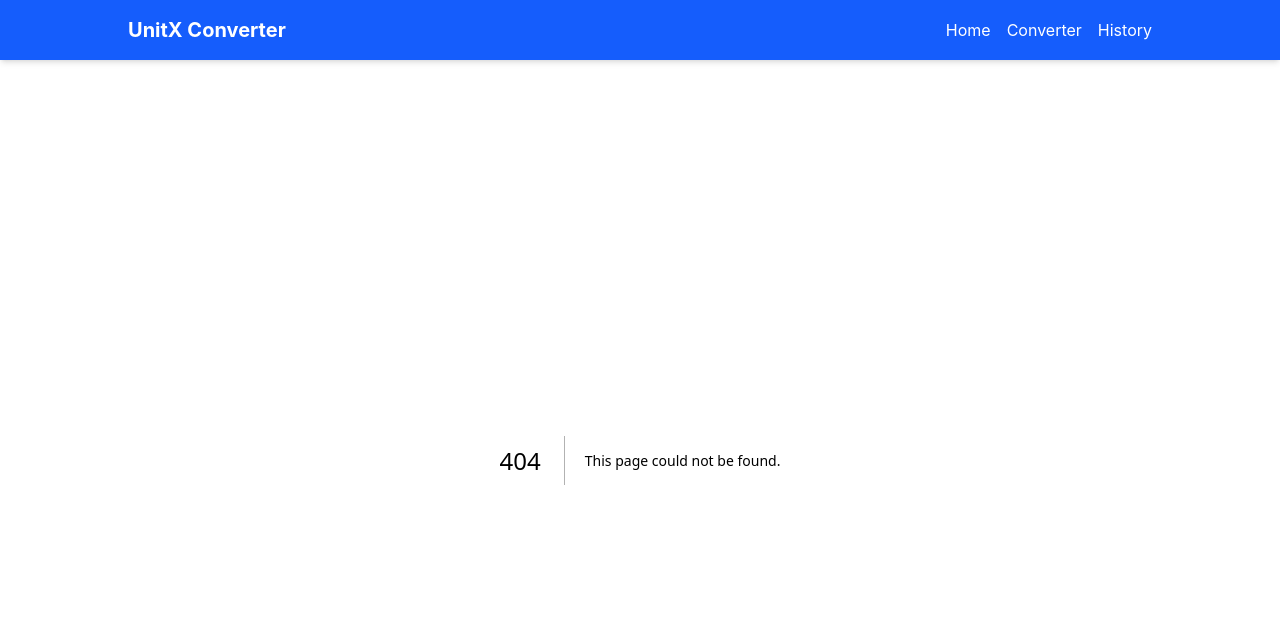
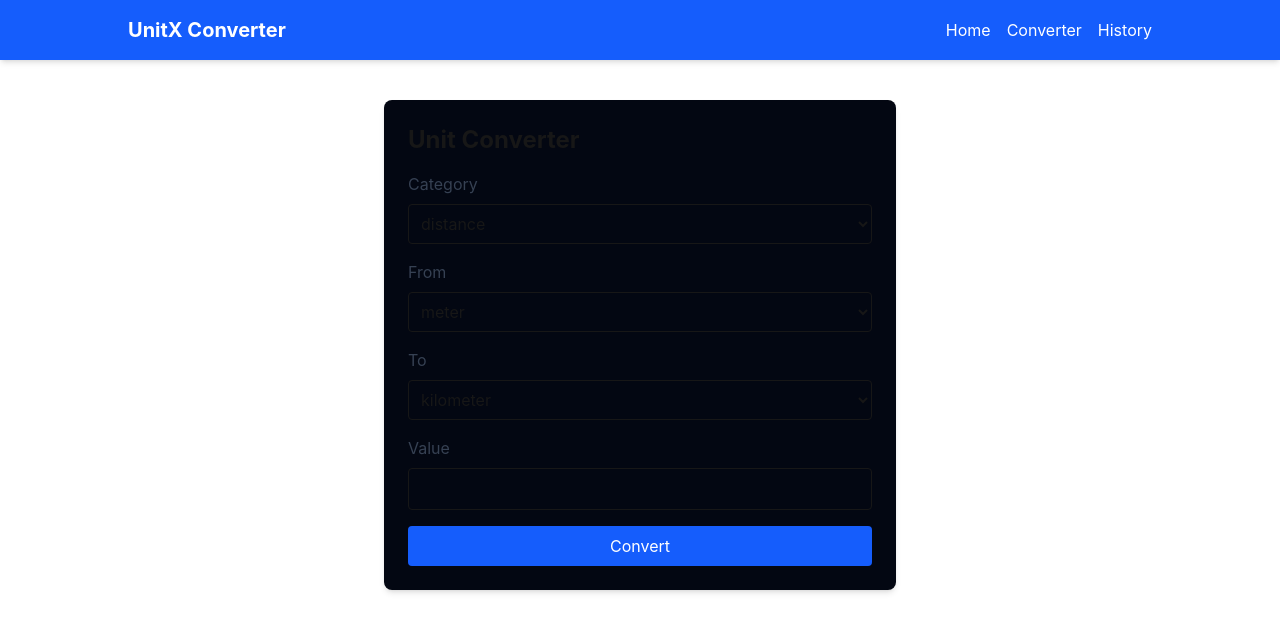
Before and after one commit to Prasadkadam03/UnitX, a Next.js app: page /converter in a window 1280 px wide. Before the commit this address had no page. Shown: the top 632 px of the page. Built offline with nearby package versions, Linux system fonts and the light colour scheme.

Commit message:
Implemented Unit converions and tried history

```diff
--- /dev/null
+++ b/app/Models/Conversion.js
@@ -0,0 +1,37 @@
+import clientPromise from "../lib/mongodb.js";
+
+export async function saveConversion({ userId, category, fromUnit, toUnit, inputValue, outputValue }) {
+  const client = await clientPromise;
+  const db = client.db("unitx");
+  const result = await db.collection("conversions").insertOne({
+    userId,
+    category,
+    fromUnit,
+    toUnit,
+    inputValue,
+    outputValue,
+    timestamp: new Date()
+  });
+  return result.insertedId;
+}
+
+export async function getConversions(userId, page = 1, limit = 10, categoryFilter = null) {
+  const client = await clientPromise;
+  const db = client.db("unitx");
+  const query = { userId };
+  if (categoryFilter) query.category = categoryFilter;
+
+  const skip = (page - 1) * limit;
+
+  const conversions = await db
+    .collection("conversions")
+    .find(query)
+    .sort({ timestamp: -1 })
+    .skip(skip)
+    .limit(limit)
+    .toArray();
+
+  const total = await db.collection("conversions").countDocuments(query);
+
+  return { conversions, total };
+}
--- /dev/null
+++ b/app/api/conversions/route.js
@@ -0,0 +1,34 @@
+import { getServerSession } from "next-auth";
+import { authOptions } from "../../../lib/auth.js";
+import { saveConversion, getConversions } from "../../../models/Conversion.js";
+
+export async function POST(req) {
+  const session = await getServerSession(authOptions);
+  if (!session) return new Response("Unauthorized", { status: 401 });
+
+  const { category, fromUnit, toUnit, inputValue, outputValue } = await req.json();
+  await saveConversion({
+    userId: session.user.id,
+    category,
+    fromUnit,
+    toUnit,
+    inputValue,
+    outputValue
+  });
+
+  return new Response(JSON.stringify({ success: true }), { status: 201 });
+}
+
+export async function GET(req) {
+  const session = await getServerSession(authOptions);
+  if (!session) return new Response("Unauthorized", { status: 401 });
+
+  const { searchParams } = new URL(req.url);
+  const page = parseInt(searchParams.get("page")) || 1;
+  const limit = parseInt(searchParams.get("limit")) || 10;
+  const category = searchParams.get("category") || null;
+
+  const { conversions, total } = await getConversions(session.user.id, page, limit, category);
+
+  return new Response(JSON.stringify({ conversions, total, page, limit }), { status: 200 });
+}
--- /dev/null
+++ b/app/converter/page.js
@@ -0,0 +1,98 @@
+"use client";
+
+import { useState } from "react";
+import { units, convertValue } from "../../lib/conversions";
+
+export default function ConverterPage() {
+  const categories = Object.keys(units);
+  const [category, setCategory] = useState("distance");
+  const [fromUnit, setFromUnit] = useState("meter");
+  const [toUnit, setToUnit] = useState("kilometer");
+  const [inputValue, setInputValue] = useState("");
+  const [result, setResult] = useState(null);
+
+  function handleConvert() {
+    if (!inputValue) return;
+    const value = parseFloat(inputValue);
+    if (isNaN(value)) return;
+    const converted = convertValue(category, fromUnit, toUnit, value);
+    setResult(converted);
+  }
+
+  return (
+    <div className="max-w-lg mx-auto mt-10 bg-gray-950 shadow-md rounded-lg p-6">
+      <h2 className="text-2xl font-bold mb-4">Unit Converter</h2>
+
+      {/* Category selection */}
+      <label className="block mb-2 text-gray-700">Category</label>
+      <select
+        className="w-full border p-2 rounded mb-4"
+        value={category}
+        onChange={(e) => {
+          setCategory(e.target.value);
+          const firstUnit = Object.keys(units[e.target.value])[0];
+          const secondUnit = Object.keys(units[e.target.value])[1];
+          setFromUnit(firstUnit);
+          setToUnit(secondUnit);
+          setResult(null);
+        }}
+      >
+        {categories.map((c) => (
+          <option key={c} value={c}>{c}</option>
+        ))}
+      </select>
+
+      {/* From Unit */}
+      <label className="block mb-2 text-gray-700">From</label>
+      <select
+        className="w-full border p-2 rounded mb-4"
+        value={fromUnit}
+        onChange={(e) => setFromUnit(e.target.value)}
+      >
+        {Object.keys(units[category]).map((u) => (
+          <option key={u} value={u}>{u}</option>
+        ))}
+      </select>
+
+      {/* To Unit */}
+      <label className="block mb-2 text-gray-700">To</label>
+      <select
+        className="w-full border p-2 rounded mb-4"
+        value={toUnit}
+        onChange={(e) => setToUnit(e.target.value)}
+      >
+        {Object.keys(units[category]).map((u) => (
+          <option key={u} value={u}>{u}</option>
+        ))}
+      </select>
+
+      {/* Input */}
+      <label className="block mb-2 text-gray-700">Value</label>
+      <input
+        type="number"
+        className="w-full border p-2 rounded mb-4"
+        value={inputValue}
+        onChange={(e) => setInputValue(e.target.value)}
+      />
+
+      <button
+        onClick={handleConvert}
+        className="w-full bg-blue-600 text-white py-2 rounded hover:bg-blue-700"
+      >
+        Convert
+      </button>
+
+      {/* Result */}
+      {result !== null && (
+        <div className="mt-4 p-3 bg-gray-100 rounded">
+          <p className="text-gray-800">
+            {inputValue} {fromUnit} ={" "}
+            <span className="font-bold">
+              {result.toFixed(4)} {toUnit}
+            </span>
+          </p>
+        </div>
+      )}
+    </div>
+  );
+}
--- /dev/null
+++ b/lib/conversions.js
@@ -0,0 +1,58 @@
+// Conversion categories and units
+
+export const units = {
+  distance: {
+    meter: 1,
+    kilometer: 1000,
+    mile: 1609.34,
+    foot: 0.3048,
+    inch: 0.0254,
+  },
+  area: {
+    "square meter": 1,
+    "square kilometer": 1e6,
+    acre: 4046.86,
+    hectare: 10000,
+    "square mile": 2.59e6,
+  },
+  speed: {
+    "m/s": 1,
+    "km/h": 0.277778,
+    "mph": 0.44704,
+    "ft/s": 0.3048,
+  },
+  acceleration: {
+    "m/s²": 1,
+    "km/h²": 7.716e-5,
+    "ft/s²": 0.3048,
+    "g": 9.80665,
+  },
+  temperature: {
+    // special handling below
+    celsius: "c",
+    fahrenheit: "f",
+    kelvin: "k",
+  },
+};
+
+// Generic conversion for non-temperature
+export function convertValue(category, fromUnit, toUnit, value) {
+  if (category === "temperature") {
+    return convertTemperature(fromUnit, toUnit, value);
+  }
+  const base = value * units[category][fromUnit];
+  const result = base / units[category][toUnit];
+  return result;
+}
+
+// Temperature conversion
+function convertTemperature(from, to, value) {
+  let celsius;
+  if (from === "celsius") celsius = value;
+  else if (from === "fahrenheit") celsius = (value - 32) * (5 / 9);
+  else if (from === "kelvin") celsius = value - 273.15;
+
+  if (to === "celsius") return celsius;
+  if (to === "fahrenheit") return celsius * (9 / 5) + 32;
+  if (to === "kelvin") return celsius + 273.15;
+}
```
Also changed, not shown: app/history/page.js (added).
